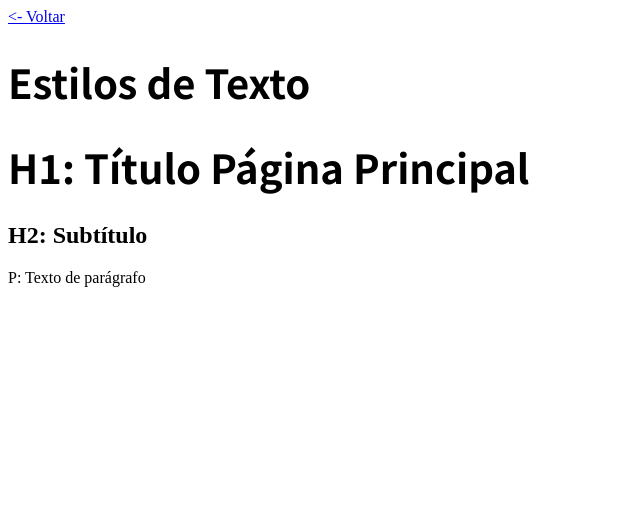
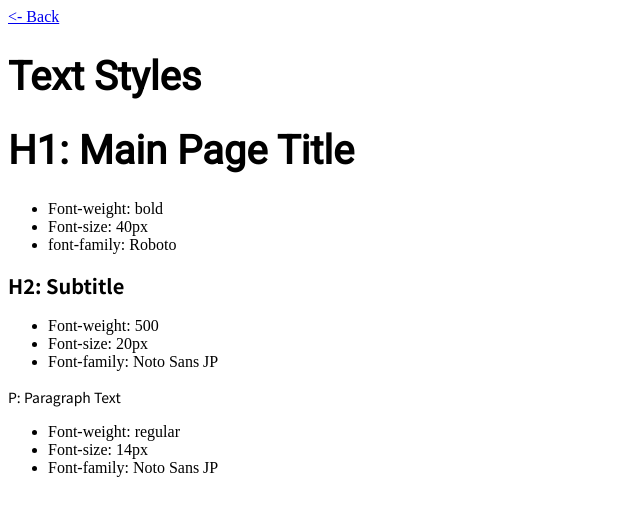
Before and after one commit to k1tsunee/k1tsunee.github.io, a plain HTML site: page styles.html in a window 1280 px wide. Shown: the whole page, without its empty margins (0-640 px from the left). Drawn offline with Linux system fonts and the light colour scheme.

Commit message:
Finished Styles page and formatted everything

```diff
--- a/css/coloursStyle.css
+++ b/css/coloursStyle.css
@@ -1,59 +1,71 @@
-h1{
-    font-family: 'Noto Sans JP', sans-serif;
+h1 {
+    font-family: 'Roboto', sans-serif;
     font-weight: bold;
-    font-size:40px;
+    font-size: 40px;
 }
 
-.cyberpunkBlue{
-    width:300px;
-    padding:50px;
-    margin:20px;
-    float:left;
-    background-color:#00b8ff;
-    text-align:center;
+h2 {
+    font-family: 'Noto Sans JP', sans-serif;
+    font-weight: 530;
+    font-size: 20px;
 }
 
-.cyberpunkPink{
-    width:300px;
-    padding:50px;
-    margin:20px;
-    float:left;
-    background-color:#ff00ff;
-    text-align:center;
+p {
+    font-family: 'Noto Sans JP', sans-serif;
+    font-weight: regular;
+    font-size: 14px;
 }
 
-.cyberpunkGreen{
-    width:300px;
-    padding:50px;
-    margin:20px;
-    float:left;
-    background-color:#00ff9f;
-    text-align:center;
+.cyberpunkBlue {
+    width: 300px;
+    padding: 50px;
+    margin: 20px;
+    float: left;
+    background-color: #00b8ff;
+    text-align: center;
 }
 
-.cyberpunkPurple{
-    width:300px;
-    padding:50px;
-    margin:20px;
-    float:left;
-    background-color:#b700ff;
-    text-align:center;
+.cyberpunkPink {
+    width: 300px;
+    padding: 50px;
+    margin: 20px;
+    float: left;
+    background-color: #ff00ff;
+    text-align: center;
 }
 
-.agumonYellow{
-    width:300px;
-    padding:50px;
-    margin:20px;
-    float:left;
-    background-color:#E4C14B;
-    text-align:center;
+.cyberpunkGreen {
+    width: 300px;
+    padding: 50px;
+    margin: 20px;
+    float: left;
+    background-color: #00ff9f;
+    text-align: center;
 }
 
-.fiestaRed{
-    width:300px;
-    padding:50px;
-    margin:20px;
-    float:left;
-    background-color:#DD1923;
-    text-align:center;
+.cyberpunkPurple {
+    width: 300px;
+    padding: 50px;
+    margin: 20px;
+    float: left;
+    background-color: #b700ff;
+    text-align: center;
 }
+
+.agumonYellow {
+    width: 300px;
+    padding: 50px;
+    margin: 20px;
+    float: left;
+    background-color: #E4C14B;
+    text-align: center;
+}
+
+.fiestaRed {
+    width: 300px;
+    padding: 50px;
+    margin: 20px;
+    float: left;
+    background-color: #DD1923;
+    text-align: center;
+}
--- a/css/fontsStyle.css
+++ b/css/fontsStyle.css
@@ -1,91 +1,103 @@
-h1{
-    font-family: 'Noto Sans JP', sans-serif;
+h1 {
+    font-family: 'Roboto', sans-serif;
     font-weight: bold;
-    font-size:40px;
+    font-size: 40px;
 }
 
-.serifJPDiv{
-    width:512px;
-    margin:20px;
-    float:left;
+h2 {
+    font-family: 'Noto Sans JP', sans-serif;
+    font-weight: 530;
+    font-size: 20px;
 }
 
-.NotoSerifJP{
+p {
+    font-family: 'Noto Sans JP', sans-serif;
+    font-weight: regular;
+    font-size: 14px;
+}
+
+.serifJPDiv {
+    width: 512px;
+    margin: 20px;
+    float: left;
+}
+
+.NotoSerifJP {
     font-family: 'Noto Sans JP', sans-serif;
     font-size: 32px;
     text-decoration: underline;
 }
 
-.NotoSerifJPStd{
+.NotoSerifJPStd {
     font-family: 'Noto Sans JP', sans-serif;
     font-size: 24px;
 }
 
-.NotoSerifJPBold{
+.NotoSerifJPBold {
     font-family: 'Noto Sans JP', sans-serif;
     font-size: 24px;
     font-weight: bold;
 }
 
-.NotoSerifJPIta{
+.NotoSerifJPIta {
     font-family: 'Noto Sans JP', sans-serif;
     font-size: 24px;
     font-style: italic;
 }
 
-.robotoDiv{
-    margin:20px;
-    width:400px;
-    float:left;
+.robotoDiv {
+    margin: 20px;
+    width: 400px;
+    float: left;
 }
 
-.Roboto{
+.Roboto {
     font-family: 'Roboto', sans-serif;
     font-size: 32px;
     text-decoration: underline;
 }
 
-.RobotoStd{
+.RobotoStd {
     font-family: 'Roboto', sans-serif;
     font-size: 24px;
 }
 
-.RobotoBold{
+.RobotoBold {
     font-family: 'Roboto', sans-serif;
     font-size: 24px;
     font-weight: bold;
 }
 
-.RobotoIta{
+.RobotoIta {
     font-family: 'Roboto', sans-serif;
     font-size: 24px;
     font-style: italic;
 }
 
-.sansKRDiv{
-    width:300px;
-    margin:20px;
-    float:left;
+.sansKRDiv {
+    width: 300px;
+    margin: 20px;
+    float: left;
 }
 
-.NotoSansKR{
+.NotoSansKR {
     font-family: 'Noto Sans KR', sans-serif;
     font-size: 32px;
     text-decoration: underline;
 }
 
-.NotoSansKRStd{
+.NotoSansKRStd {
     font-family: 'Noto Sans KR', sans-serif;
     font-size: 24px;
 }
 
-.NotoSansKRBold{
+.NotoSansKRBold {
     font-family: 'Noto Sans KR', sans-serif;
     font-size: 24px;
     font-weight: bold;
 }
 
-.NotoSansKRIta{
+.NotoSansKRIta {
     font-family: 'Noto Sans KR', sans-serif;
     font-size: 24px;
     font-style: italic;
--- a/css/indexStyle.css
+++ b/css/indexStyle.css
@@ -1,10 +1,22 @@
-h1{
-    font-family: 'Noto Sans JP', sans-serif;
+h1 {
+    font-family: 'Roboto', sans-serif;
     font-weight: bold;
-    font-size:40px;
+    font-size: 40px;
 }
 
-.digimonHello{
+h2 {
+    font-family: 'Noto Sans JP', sans-serif;
+    font-weight: 530;
+    font-size: 20px;
+}
+
+p {
+    font-family: 'Noto Sans JP', sans-serif;
+    font-weight: regular;
+    font-size: 14px;
+}
+
+.digimonHello {
     border: 5px solid rgb(48, 124, 238);
     border-radius: 1px;
     width: 450px;
@@ -13,17 +25,17 @@ h1{
     margin-right: auto;
 }
 
-.siteHeader{
+.siteHeader {
     text-align: center;
-    margin:15px;
+    margin: 15px;
 }
 
-.digimonSubtitle{
+.digimonSubtitle {
     text-align: center;
     font-size: 12px;
 }
 
-.topnav a{
+.topnav a {
     text-align: center;
     padding: 5px;
     font-size: 17px;
--- a/css/stylesStyle.css
+++ b/css/stylesStyle.css
@@ -1,5 +1,21 @@
-h1{
+h1 {
+    font-family: 'Roboto', sans-serif;
+    font-weight: bold;
+    font-size: 40px;
+}
+
+h2 {
     font-family: 'Noto Sans JP', sans-serif;
-    font-weight: bold;
-    font-size:40px;
+    font-weight: 530;
+    font-size: 20px;
 }
+
+p {
+    font-family: 'Noto Sans JP', sans-serif;
+    font-weight: regular;
+    font-size: 14px;
+}
+
+ul li::marker {
+    color: black;
+}
--- a/styles.html
+++ b/styles.html
@@ -7,19 +7,34 @@
     <title>Text Styles</title>
     <link rel="stylesheet" href="css/stylesStyle.css">
     <link rel="preconnect" href="https://fonts.gstatic.com">
-    <link
-        href="https://fonts.googleapis.com/css2?family=Noto+Sans+JP:wght@400;700&family=Noto+Sans+KR:wght@400;700&family=Roboto:ital,wght@0,400;1,400;1,700&display=swap"
-        rel="stylesheet">
+    <link href="https://fonts.googleapis.com/css2?family=Noto+Sans+JP:wght@400;700&family=Noto+Sans+KR:wght@400;700&family=Roboto:ital,wght@0,400;1,400;1,700&display=swap" rel="stylesheet">
 </head>
 
 <body>
     <div class="textStyles">
         <a href="index.html">
-            <- Voltar</a>
-                <h1>Estilos de Texto</h1>
-                <h1>H1: Título Página Principal</h1>
-                <h2>H2: Subtítulo</h2>
-                <p>P: Texto de parágrafo</p>
+            <- Back</a>
+                <h1>Text Styles</h1>
+                <h1 class="header1">H1: Main Page Title</h1>
+                <ul>
+                    <li>Font-weight: bold</li>
+                    <li>Font-size: 40px</li>
+                    <li>font-family: Roboto</li>
+                </ul>
+
+                <h2 class="header2">H2: Subtitle</h2>
+                <ul>
+                    <li>Font-weight: 500</li>
+                    <li>Font-size: 20px</li>
+                    <li>Font-family: Noto Sans JP</li>
+                </ul>
+
+                <p>P: Paragraph Text</p>
+                <ul>
+                    <li>Font-weight: regular</li>
+                    <li>Font-size: 14px</li>
+                    <li>Font-family: Noto Sans JP</li>
+                </ul>
     </div>
 </body>
 
```
Also changed, not shown: colours.html (+1 -3 lines), fonts.html (+1 -3 lines), index.html (+2 -5 lines).
